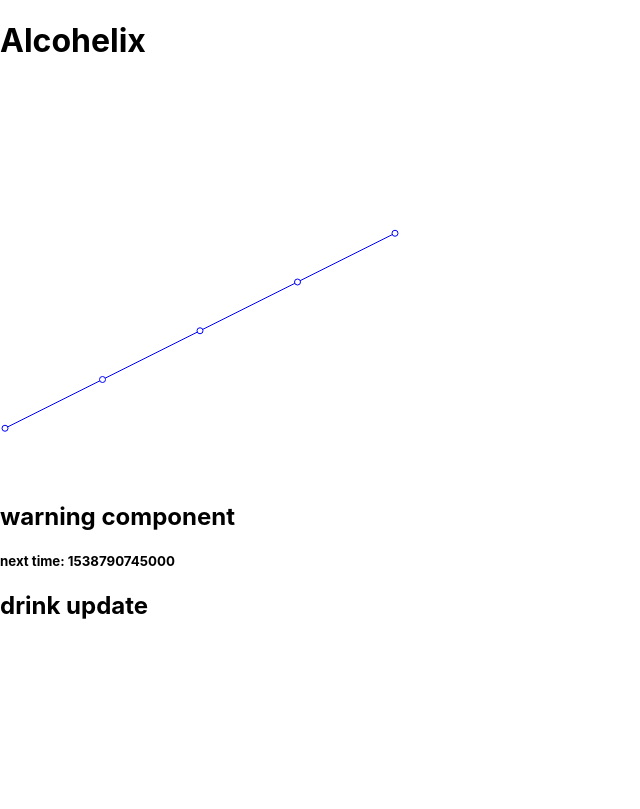
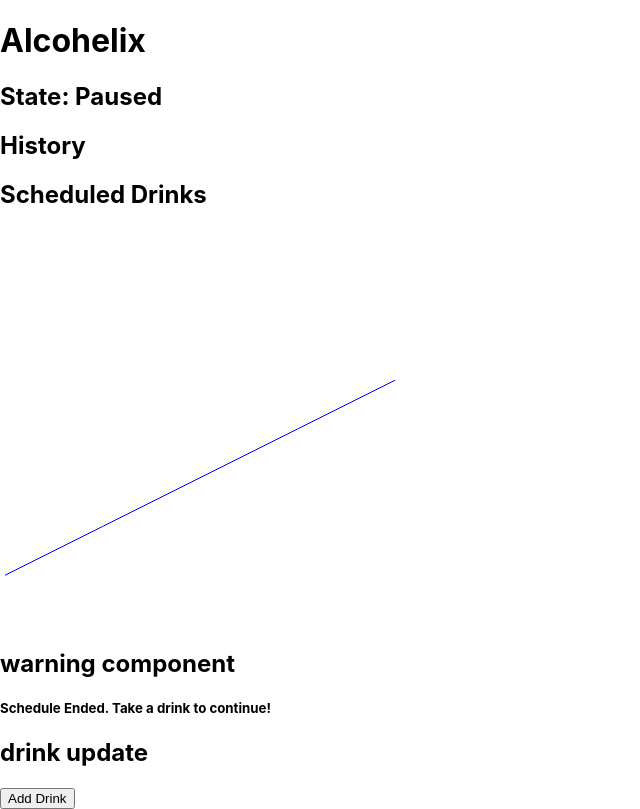
Before and after one commit to parthshah31/alcohelix, a React (Create React App) app in the folder client/: page / in a window 1280 px wide. Shown: the whole page, without its empty margins (0-640 px from the left). Built offline with nearby package versions, Linux system fonts and the light colour scheme.

Commit message:
add minimal drink, schedule functions

```diff
--- a/client/src/App.js
+++ b/client/src/App.js
@@ -10,37 +10,73 @@ class App extends Component {
     super(props);
 
     this.state = {
-      user: {
-        weight: 200.0,
-        gender: 'M',
-        food: 0.0,
-        history: [Date.now()-20*60*1000, Date.now()-11*60*1000, Date.now()-10*60*1000, Date.now()-5*60*1000, Date.now()],
-        schedule: [Date.now()+10*60*1000, Date.now()+20*60*1000, Date.now()+30*60*1000],
-        goal: 0.08,
-        alpha: 1
-      }
+      weight: 200.0,
+      gender: 'M',
+      food: 0.0,
+      history: [],
+      schedule: [],
+      goal: 0.08,
+      alpha: 1
+    };
+
+    this.addDrink = () => {
+      let newHistory = this.state.history
+      newHistory.push(Date.now());
+      this.setState({
+        active: true,
+        history: newHistory
+      });
+      this.calcSchedule();
+    };
+
+    this.calcSchedule = () => {
+      let newSchedule = [Date.now()+1*10*1000, Date.now()+1*20*1000, Date.now()+1*30*1000];
+      this.setState({
+        schedule: newSchedule
+      });
+    };
+
+    this.resetSchedule = () => {
+      this.setState({schedule: []});
     };
   }
 
-  componentDidMount() {
-    this.drinkCheckerInterval = setInterval(this.drinkChecker, DRINK_CHECKER_INTERVAL);
-  }
 
-  componentDidUnmount() {
-    clearInterval(this.drinkCheckerInterval);
-  }
+  componentDidMount() {}
 
-  drinkChecker = () => {
-    // CODE THAT UPDATES STATE EVERY DRINK_CHECKER_INTERVAL SECONDS
-  }
+  componentWillUnmount() {}
 
   render() {
     return (
       <div>
         <h1>Alcohelix</h1>
-        <GraphComponent user={this.state.user} />
-        <WarningComponent user={this.state.user} />
-        <DrinkUpdateComponent user={this.state.user} />
+
+        <h2>State: {this.state.schedule.length > 0 ? "Active" : "Paused"}</h2>
+        <h2>History</h2>
+        <ul>
+          {this.state.history.map(function(ts) {
+            var date = new Date(ts);
+            return <li>{date.toLocaleTimeString('en-US')}</li>;
+          })}
+        </ul>
+
+        <h2>Scheduled Drinks</h2>
+        <ul>
+          {this.state.schedule.map(function(ts) {
+            var date = new Date(ts);
+            return <li>{date.toLocaleTimeString('en-US')}</li>;
+          })}
+        </ul>
+
+        <GraphComponent />
+        <WarningComponent
+          active={this.state.active}
+          schedule={this.state.schedule}
+          resetSchedule={this.resetSchedule}
+        />
+        <DrinkUpdateComponent
+          addDrink={this.addDrink}
+        />
       </div>
     );
   }
--- a/client/src/DrinkUpdateComponent.jsx
+++ b/client/src/DrinkUpdateComponent.jsx
@@ -2,6 +2,11 @@ import React, { Component } from 'react';
 
 export default class DrinkUpdateComponent extends Component {
   render() {
-    return <h2>drink update</h2>;
+    return (
+      <div>
+        <h2>drink update</h2>
+        <button onClick={this.props.addDrink}>Add Drink</button>
+      </div>
+    );
   }
 };
--- a/client/src/WarningComponent.jsx
+++ b/client/src/WarningComponent.jsx
@@ -1,11 +1,52 @@
 import React, { Component } from 'react';
 
 export default class WarningComponent extends Component {
+  constructor(props) {
+    super(props);
+
+    this.state = {
+      curTime: Date.now()
+    };
+
+    this.updateTimeAndCheckTimeout = e => {
+      this.setState({curTime: Date.now()});
+      if (this.props.schedule.length < 2 || this.state.curTime > this.props.schedule[1]) {
+        this.props.resetSchedule();
+      }
+    }
+  }
+
+  componentDidMount() {
+    this.clockInterval = setInterval(
+      this.updateTimeAndCheckTimeout,
+      1000
+    );
+  }
+
+  componentWillUnmount() {
+    clearInterval(this.clockInterval);
+  }
+
   render() {
+    let warningText = "";
+    if (this.props.schedule.length < 2) {
+      warningText = "Schedule Ended. Take a drink to continue!"
+    } else if (this.state.curTime < this.props.schedule[0]) {
+      let secRemain = (this.props.schedule[0] - this.state.curTime)/1000;
+      let minRemain = Math.floor(secRemain/60);
+      secRemain = Math.ceil(secRemain % 60);
+      if (secRemain < 10) {
+        secRemain = "0" + secRemain
+      }
+      warningText = `Time until next shot: ${minRemain}:${secRemain}`
+    } else {
+      warningText = "Drink NOW!!!"
+    }
+
     return (
       <div>
         <h2>warning component</h2>
-        <h5>next time: {this.props.user.schedule[0]}</h5>
+        <h5>{warningText}</h5>
       </div>
     );
   }
```
